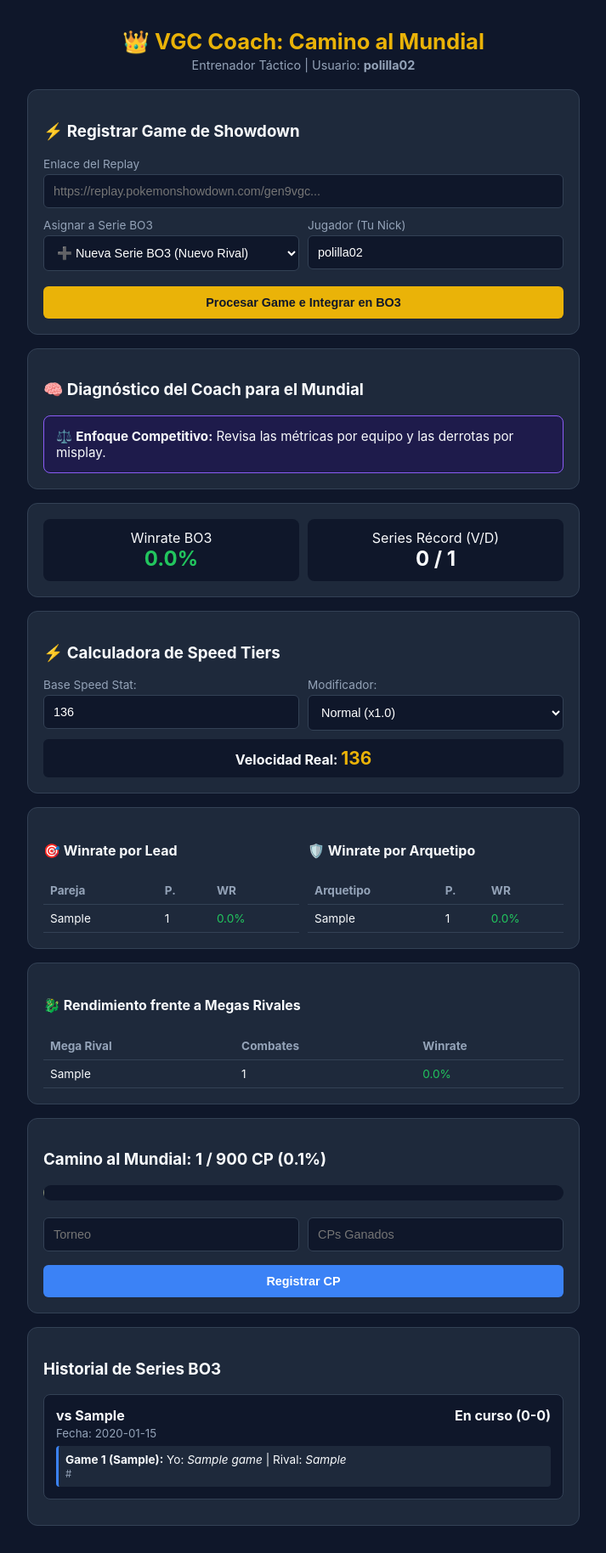
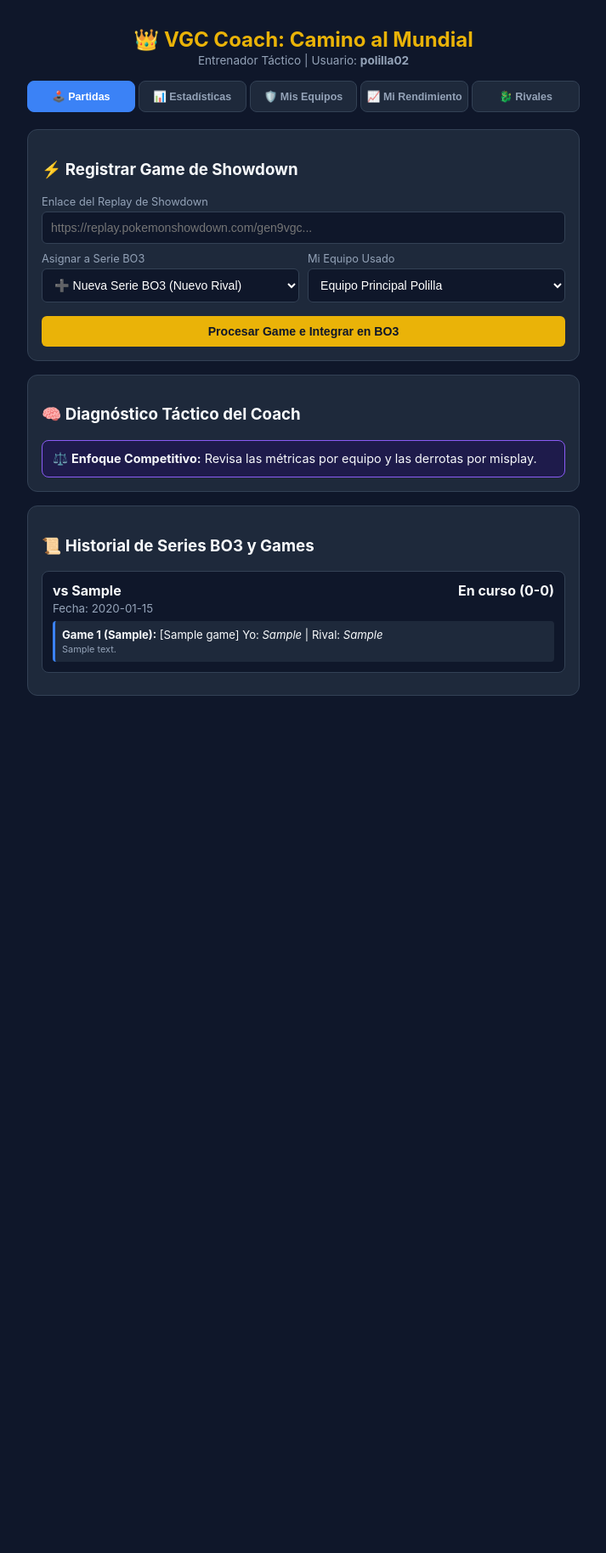
Before and after one commit to gilpinzonalvaro-commits/vgc-coach, a Flask app: page / in a window 1280 px wide. Shown: the whole page at 85% size, without its empty margins (283-996 px from the left). After the commit the page ends 819 px from the top, so only its background shows below. Run offline with Flask 3, Linux system fonts and the light colour scheme; data comes from the database, SQL or seed files in the repository; tables that the repository leaves empty hold one stand-in row (values such as "Sample post").

Commit message:
Update dashboard.html

```diff
--- a/templates/dashboard.html
+++ b/templates/dashboard.html
@@ -27,62 +27,63 @@
             justify-content: center;
         }
         .container { max-width: 650px; width: 100%; }
-        h1 { text-align: center; color: var(--gold-accent); font-size: 1.6em; margin-bottom: 4px; }
-        .subtitle { text-align: center; color: var(--text-muted); font-size: 0.9em; margin-bottom: 20px; }
+        h1 { text-align: center; color: var(--gold-accent); font-size: 1.5em; margin-bottom: 2px; }
+        .subtitle { text-align: center; color: var(--text-muted); font-size: 0.85em; margin-bottom: 16px; }
+
+        /* Navegación por Pestañas */
+        .tabs { display: flex; gap: 4px; margin-bottom: 16px; overflow-x: auto; padding-bottom: 4px; }
+        .tab-btn {
+            flex: 1;
+            padding: 10px 6px;
+            background: var(--card-bg);
+            border: 1px solid var(--border-color);
+            color: var(--text-muted);
+            border-radius: 8px;
+            font-weight: bold;
+            font-size: 0.78em;
+            cursor: pointer;
+            white-space: nowrap;
+            text-align: center;
+        }
+        .tab-btn.active { background: var(--accent-color); color: white; border-color: var(--accent-color); }
+        .tab-content { display: none; }
+        .tab-content.active { display: block; }
+
         .card {
             background: var(--card-bg);
             border-radius: 12px;
-            padding: 18px;
+            padding: 16px;
             margin-bottom: 16px;
             border: 1px solid var(--border-color);
         }
-        .form-group { margin-bottom: 12px; }
-        label { display: block; margin-bottom: 4px; font-size: 0.85em; color: var(--text-muted); }
+        .form-group { margin-bottom: 10px; }
+        label { display: block; margin-bottom: 4px; font-size: 0.8em; color: var(--text-muted); }
         input, select, button, textarea {
             width: 100%;
-            padding: 11px;
+            padding: 10px;
             background: #0f172a;
             border: 1px solid var(--border-color);
             border-radius: 6px;
             color: white;
             box-sizing: border-box;
-            font-size: 0.9em;
+            font-size: 0.88em;
         }
-        .btn {
-            background: var(--accent-color);
-            font-weight: bold;
-            border: none;
-            cursor: pointer;
-            margin-top: 6px;
-        }
+        .btn { background: var(--accent-color); font-weight: bold; border: none; cursor: pointer; margin-top: 6px; }
         .btn-gold { background: var(--gold-accent); color: #0f172a; }
         .grid-2 { display: grid; grid-template-columns: 1fr 1fr; gap: 10px; }
         .stat-box { text-align: center; padding: 12px; background: #0f172a; border-radius: 8px; }
-        .stat-value { font-size: 1.5em; font-weight: bold; }
-        .progress-bar-bg { background: #0f172a; height: 18px; border-radius: 9px; overflow: hidden; margin-top: 8px; }
+        .stat-value { font-size: 1.4em; font-weight: bold; }
+        .progress-bar-bg { background: #0f172a; height: 16px; border-radius: 8px; overflow: hidden; margin-top: 8px; }
         .progress-bar-fill { background: linear-gradient(90deg, #3b82f6, #eab308); height: 100%; width: 0%; transition: width 0.3s; }
 
-        .series-card {
-            background: #0f172a;
-            border: 1px solid var(--border-color);
-            border-radius: 8px;
-            padding: 14px;
-            margin-bottom: 12px;
-        }
-        .series-card.Victoria { border-left: 5px solid var(--win-color); }
-        .series-card.Derrota { border-left: 5px solid var(--loss-color); }
-        .game-badge {
-            background: #1e293b;
-            padding: 8px;
-            border-radius: 4px;
-            margin-top: 6px;
-            font-size: 0.85em;
-            border-left: 3px solid var(--accent-color);
-        }
-        .coach-advice { background: #1e1b4b; border: 1px solid var(--purple-accent); padding: 14px; border-radius: 8px; font-size: 0.95em; }
+        .series-card { background: #0f172a; border: 1px solid var(--border-color); border-radius: 8px; padding: 12px; margin-bottom: 10px; }
+        .series-card.Victoria { border-left: 4px solid var(--win-color); }
+        .series-card.Derrota { border-left: 4px solid var(--loss-color); }
+        .game-badge { background: #1e293b; padding: 8px; border-radius: 4px; margin-top: 6px; font-size: 0.82em; border-left: 3px solid var(--accent-color); }
+        .coach-advice { background: #1e1b4b; border: 1px solid var(--purple-accent); padding: 12px; border-radius: 8px; font-size: 0.9em; }
 
-        table { width: 100%; border-collapse: collapse; margin-top: 8px; font-size: 0.85em; }
-        th, td { text-align: left; padding: 8px; border-bottom: 1px solid var(--border-color); }
+        table { width: 100%; border-collapse: collapse; margin-top: 6px; font-size: 0.82em; }
+        th, td { text-align: left; padding: 7px; border-bottom: 1px solid var(--border-color); }
         th { color: var(--text-muted); }
     </style>
 </head>
@@ -91,12 +92,22 @@
         <h1>👑 VGC Coach: Camino al Mundial</h1>
         <div class="subtitle">Entrenador Táctico | Usuario: <b>{{ default_user }}</b></div>
 
-        <!-- Importar Game BO3 -->
+        <!-- Pestañas de Navegación de las 5 Secciones -->
+        <div class="tabs">
+            <button class="tab-btn active" onclick="openTab('tab-matches', this)">🕹️ Partidas</button>
+            <button class="tab-btn" onclick="openTab('tab-stats', this)">📊 Estadísticas</button>
+            <button class="tab-btn" onclick="openTab('tab-myteams', this)">🛡️ Mis Equipos</button>
+            <button class="tab-btn" onclick="openTab('tab-teamanalysis', this)">📈 Mi Rendimiento</button>
+            <button class="tab-btn" onclick="openTab('tab-rivals', this)">🐉 Rivales</button>
+        </div>
+
+        <!-- SECCIÓN 1: ANÁLISIS POR PARTIDA -->
+        <div id="tab-matches" class="tab-content active">
             <div class="card">
                 <h3>⚡ Registrar Game de Showdown</h3>
                 <form action="/parse_replay" method="POST">
                     <div class="form-group">
-                    <label>Enlace del Replay</label>
+                        <label>Enlace del Replay de Showdown</label>
                         <input type="url" name="replay_url" required placeholder="https://replay.pokemonshowdown.com/gen9vgc...">
                     </div>
                     <div class="grid-2">
@@ -112,37 +123,166 @@
                             </select>
                         </div>
                         <div class="form-group">
-                        <label>Jugador (Tu Nick)</label>
-                        <input type="text" name="user_name" value="{{ default_user }}">
+                            <label>Mi Equipo Usado</label>
+                            <select name="team_name">
+                                {% for t in user_teams %}
+                                    <option value="{{ t.name }}">{{ t.name }}</option>
+                                {% endfor %}
+                            </select>
                         </div>
                     </div>
                     <button type="submit" class="btn btn-gold">Procesar Game e Integrar en BO3</button>
                 </form>
             </div>
 
-        <!-- Diagnóstico del Coach -->
             <div class="card">
-            <h3>🧠 Diagnóstico del Coach para el Mundial</h3>
-            <div class="coach-advice">
-                {{ coach_advice | safe }}
+                <h3>🧠 Diagnóstico Táctico del Coach</h3>
+                <div class="coach-advice">{{ coach_advice | safe }}</div>
+            </div>
+
+            <div class="card">
+                <h3>📜 Historial de Series BO3 y Games</h3>
+                {% if series_list %}
+                    {% for s in series_list %}
+                        <div class="series-card {{ s.result.split(' ')[0] }}">
+                            <div style="display: flex; justify-content: space-between;">
+                                <b>vs {{ s.opponent }}</b>
+                                <span style="font-weight: bold;">{{ s.result }}</span>
+                            </div>
+                            <small style="color: var(--text-muted);">Fecha: {{ s.date[:10] }}</small>
+
+                            {% if 'Derrota' in s.result %}
+                                <form action="/update_misplay" method="POST" style="margin-top: 6px; background: #1e293b; padding: 6px; border-radius: 4px;">
+                                    <input type="hidden" name="series_id" value="{{ s.id }}">
+                                    <label>Categorizar Factor de Derrota:</label>
+                                    <div class="grid-2">
+                                        <select name="reason">
+                                            <option value="Error de Predicción (Misplay)" {% if s.misplay == 'Error de Predicción (Misplay)' %}selected{% endif %}>Error de Predicción</option>
+                                            <option value="Matchup Desfavorable (Team Preview)" {% if s.misplay == 'Matchup Desfavorable (Team Preview)' %}selected{% endif %}>Matchup Desfavorable</option>
+                                            <option value="RNG / Golpe Crítico Rival" {% if s.misplay == 'RNG / Golpe Crítico Rival' %}selected{% endif %}>RNG / Golpe Crítico</option>
+                                            <option value="Fallo de Precisión / Miss" {% if s.misplay == 'Fallo de Precisión / Miss' %}selected{% endif %}>Fallo de Precisión</option>
+                                        </select>
+                                        <button type="submit" class="btn" style="margin-top: 0;">Guardar</button>
+                                    </div>
+                                </form>
+                            {% endif %}
+
+                            {% for g in s.games %}
+                                <div class="game-badge">
+                                    <b>Game {{ g[0] }} ({{ g[6] }}):</b> [{{ g[1] }}] Yo: <i>{{ g[2] }}</i> | Rival: <i>{{ g[4] }}</i>
+                                    <br><small style="color: var(--text-muted);">{{ g[12] | safe }}</small>
+                                </div>
+                            {% endfor %}
+                        </div>
+                    {% endfor %}
+                {% else %}
+                    <p style="color: var(--text-muted);">Sin series registradas.</p>
+                {% endif %}
             </div>
         </div>
 
-        <!-- Estadísticas BO3 -->
+        <!-- SECCIÓN 2: REVISIÓN ESTADÍSTICA -->
+        <div id="tab-stats" class="tab-content">
             <div class="card grid-2">
                 <div class="stat-box">
                     <div>Winrate BO3</div>
                     <div class="stat-value" style="color: var(--win-color);">{{ series_winrate }}%</div>
                 </div>
                 <div class="stat-box">
-                <div>Series Récord (V/D)</div>
+                    <div>Series (V/D)</div>
                     <div class="stat-value">{{ total_series_wins }} / {{ total_series_count - total_series_wins }}</div>
                 </div>
             </div>
 
-        <!-- Calculadora de Speed Tiers -->
             <div class="card">
-            <h3>⚡ Calculadora de Speed Tiers</h3>
+                <h3>Camino al Mundial: <b>{{ total_cp }} / 900 CP</b> ({{ cp_pct }}%)</h3>
+                <div class="progress-bar-bg">
+                    <div class="progress-bar-fill" style="width: {{ cp_pct }}%;"></div>
+                </div>
+                <br>
+                <form action="/add_cp" method="POST" class="grid-2">
+                    <input type="text" name="name" placeholder="Torneo (ej. Regional Utrecht)">
+                    <input type="number" name="cp" placeholder="CPs Ganados">
+                    <button type="submit" class="btn" style="grid-column: span 2;">Registrar Puntos</button>
+                </form>
+            </div>
+
+            <div class="card">
+                <h4>🎯 Winrate por Pareja Inicial (Lead)</h4>
+                <table>
+                    <tr><th>Pareja</th><th>P.</th><th>WR</th></tr>
+                    {% for l in lead_stats %}
+                        <tr><td>{{ l.lead }}</td><td>{{ l.total }}</td><td style="color: var(--win-color);">{{ l.wr }}%</td></tr>
+                    {% else %}
+                        <tr><td colspan="3">Sin datos registrados</td></tr>
+                    {% endfor %}
+                </table>
+            </div>
+
+            <div class="card">
+                <h4>🔴 Registro de Factores de Derrota (Misplays)</h4>
+                <table>
+                    <tr><th>Causa</th><th>Frecuencia</th></tr>
+                    {% for m in misplay_stats %}
+                        <tr><td>{{ m.reason }}</td><td>{{ m.count }} veces</td></tr>
+                    {% else %}
+                        <tr><td colspan="2">Sin derrotas categorizadas</td></tr>
+                    {% endfor %}
+                </table>
+            </div>
+        </div>
+
+        <!-- SECCIÓN 3: VER MIS EQUIPOS DE JUEGO -->
+        <div id="tab-myteams" class="tab-content">
+            <div class="card">
+                <h3>➕ Añadir Nuevo Equipo</h3>
+                <form action="/add_team" method="POST">
+                    <div class="form-group">
+                        <label>Nombre del Equipo</label>
+                        <input type="text" name="team_name" required placeholder="Ej. Sun Balance Gen 9">
+                    </div>
+                    <div class="form-group">
+                        <label>Los 6 Pokémon del Equipo (Separados por comas)</label>
+                        <input type="text" name="pokemon_list" required placeholder="Flutter Mane, Incineroar, Rillaboom, Urshifu, Landorus, Mega Kangaskhan">
+                    </div>
+                    <div class="form-group">
+                        <label>Notas / PokéPaste URL</label>
+                        <input type="text" name="notes" placeholder="Paste: https://pokepast.es/...">
+                    </div>
+                    <button type="submit" class="btn btn-gold">Guardar Equipo en la Plantilla</button>
+                </form>
+            </div>
+
+            <div class="card">
+                <h3>🛡️ Mis Equipos Registrados</h3>
+                {% for t in user_teams %}
+                    <div style="background: #0f172a; padding: 10px; border-radius: 6px; margin-bottom: 8px; border-left: 3px solid var(--accent-color);">
+                        <b>{{ t.name }}</b><br>
+                        <small style="color: var(--gold-accent);">{{ t.pokemon }}</small>
+                        {% if t.notes %}<br><small style="color: var(--text-muted);">{{ t.notes }}</small>{% endif %}
+                    </div>
+                {% else %}
+                    <p style="color: var(--text-muted);">Sin equipos registrados.</p>
+                {% endfor %}
+            </div>
+        </div>
+
+        <!-- SECCIÓN 4: ANÁLISIS DE MIS EQUIPOS -->
+        <div id="tab-teamanalysis" class="tab-content">
+            <div class="card">
+                <h3>📈 Rendimiento por Equipo Utilizado</h3>
+                <table>
+                    <tr><th>Equipo</th><th>Games</th><th>Winrate</th></tr>
+                    {% for tp in team_performance %}
+                        <tr><td><b>{{ tp.name }}</b></td><td>{{ tp.total }}</td><td style="color: var(--win-color);">{{ tp.wr }}%</td></tr>
+                    {% else %}
+                        <tr><td colspan="3">Sin combates registrados con equipos.</td></tr>
+                    {% endfor %}
+                </table>
+            </div>
+
+            <div class="card">
+                <h3>⚡ Calculadora de Speed Tiers del Equipo</h3>
                 <div class="grid-2">
                     <div>
                         <label>Base Speed Stat:</label>
@@ -163,103 +303,44 @@
                     <b>Velocidad Real: <span id="realSpeed" style="color: var(--gold-accent); font-size: 1.3em;">136</span></b>
                 </div>
             </div>
+        </div>
 
-        <!-- Métricas Tácticas -->
-        <div class="card grid-2">
-            <div>
-                <h4>🎯 Winrate por Lead</h4>
+        <!-- SECCIÓN 5: ANÁLISIS DE EQUIPOS RIVALES -->
+        <div id="tab-rivals" class="tab-content">
+            <div class="card">
+                <h3>🛡️ Rendimiento por Arquetipo Rival</h3>
                 <table>
-                    <tr><th>Pareja</th><th>P.</th><th>WR</th></tr>
-                    {% for l in lead_stats %}
-                        <tr><td>{{ l.lead }}</td><td>{{ l.total }}</td><td style="color: var(--win-color);">{{ l.wr }}%</td></tr>
+                    <tr><th>Arquetipo</th><th>Partidas</th><th>Winrate</th></tr>
+                    {% for a in archetype_stats %}
+                        <tr><td><b>{{ a.arch }}</b></td><td>{{ a.total }}</td><td style="color: var(--win-color);">{{ a.wr }}%</td></tr>
                     {% else %}
-                        <tr><td colspan="3">Sin datos</td></tr>
+                        <tr><td colspan="3">Sin datos registrados</td></tr>
                     {% endfor %}
                 </table>
             </div>
-            <div>
-                <h4>🛡️ Winrate por Arquetipo</h4>
+
+            <div class="card">
+                <h3>🐉 Rendimiento frente a Megas Rivales</h3>
                 <table>
-                    <tr><th>Arquetipo</th><th>P.</th><th>WR</th></tr>
-                    {% for a in archetype_stats %}
-                        <tr><td>{{ a.arch }}</td><td>{{ a.total }}</td><td style="color: var(--win-color);">{{ a.wr }}%</td></tr>
+                    <tr><th>Mega Rival</th><th>Combates</th><th>Winrate</th></tr>
+                    {% for m in mega_stats %}
+                        <tr><td><b>{{ m.mega }}</b></td><td>{{ m.total }}</td><td style="color: var(--win-color);">{{ m.wr }}%</td></tr>
                     {% else %}
-                        <tr><td colspan="3">Sin datos</td></tr>
+                        <tr><td colspan="3">Sin combates contra Megas registrados</td></tr>
                     {% endfor %}
                 </table>
             </div>
         </div>
-
-        <!-- Métricas de Megas Rivales -->
-        <div class="card">
-            <h4>🐉 Rendimiento frente a Megas Rivales</h4>
-            <table>
-                <tr><th>Mega Rival</th><th>Combates</th><th>Winrate</th></tr>
-                {% for m in mega_stats %}
-                    <tr><td>{{ m.mega }}</td><td>{{ m.total }}</td><td style="color: var(--win-color);">{{ m.wr }}%</td></tr>
-                {% else %}
-                    <tr><td colspan="3">Sin combates registrados contra Megas</td></tr>
-                {% endfor %}
-            </table>
-        </div>
-
-        <!-- Progreso de CP -->
-        <div class="card">
-            <h3>Camino al Mundial: <b>{{ total_cp }} / 900 CP</b> ({{ cp_pct }}%)</h3>
-            <div class="progress-bar-bg">
-                <div class="progress-bar-fill" style="width: {{ cp_pct }}%;"></div>
-            </div>
-            <br>
-            <form action="/add_cp" method="POST" class="grid-2">
-                <input type="text" name="name" placeholder="Torneo">
-                <input type="number" name="cp" placeholder="CPs Ganados">
-                <button type="submit" class="btn" style="grid-column: span 2;">Registrar CP</button>
-            </form>
-        </div>
-
-        <!-- Historial BO3 -->
-        <div class="card">
-            <h3> Historial de Series BO3</h3>
-            {% if series_list %}
-                {% for s in series_list %}
-                    <div class="series-card {{ s.result.split(' ')[0] }}">
-                        <div style="display: flex; justify-content: space-between;">
-                            <b>vs {{ s.opponent }}</b>
-                            <span style="font-weight: bold;">{{ s.result }}</span>
-                        </div>
-                        <small style="color: var(--text-muted);">Fecha: {{ s.date[:10] }}</small>
-
-                        {% if 'Derrota' in s.result %}
-                            <form action="/update_misplay" method="POST" style="margin-top: 8px; background: #1e293b; padding: 8px; border-radius: 4px;">
-                                <input type="hidden" name="series_id" value="{{ s.id }}">
-                                <label>Categorizar Factor de Derrota:</label>
-                                <div class="grid-2">
-                                    <select name="reason">
-                                        <option value="Error de Predicción (Misplay)" {% if s.misplay == 'Error de Predicción (Misplay)' %}selected{% endif %}>Error de Predicción (Misplay)</option>
-                                        <option value="Matchup Desfavorable (Team Preview)" {% if s.misplay == 'Matchup Desfavorable (Team Preview)' %}selected{% endif %}>Matchup Desfavorable (Team Preview)</option>
-                                        <option value="RNG / Golpe Crítico Rival" {% if s.misplay == 'RNG / Golpe Crítico Rival' %}selected{% endif %}>RNG / Golpe Crítico Rival</option>
-                                        <option value="Fallo de Precisión / Miss" {% if s.misplay == 'Fallo de Precisión / Miss' %}selected{% endif %}>Fallo de Precisión / Miss</option>
-                                    </select>
-                                    <button type="submit" class="btn" style="margin-top: 0;">Guardar Factor</button>
-                                </div>
-                            </form>
-                        {% endif %}
-
-                        {% for g in s.games %}
-                            <div class="game-badge">
-                                <b>Game {{ g[0] }} ({{ g[5] }}):</b> Yo: <i>{{ g[1] }}</i> | Rival: <i>{{ g[3] }}</i>
-                                <br><small style="color: var(--text-muted);">{{ g[11] | safe }}</small>
-                            </div>
-                        {% endfor %}
-                    </div>
-                {% endfor %}
-            {% else %}
-                <p style="color: var(--text-muted);">Sin series registradas.</p>
-            {% endif %}
-        </div>
     </div>
 
     <script>
+        function openTab(tabId, btnElement) {
+            document.querySelectorAll('.tab-content').forEach(c => c.classList.remove('active'));
+            document.querySelectorAll('.tab-btn').forEach(b => b.classList.remove('active'));
+            document.getElementById(tabId).classList.add('active');
+            if (btnElement) btnElement.classList.add('active');
+        }
+
         function calculateSpeed() {
             const base = parseFloat(document.getElementById('baseSpeed').value) || 0;
             const mod = parseFloat(document.getElementById('speedMod').value);
```
Lines whose indentation alone changed are shown as unchanged.
